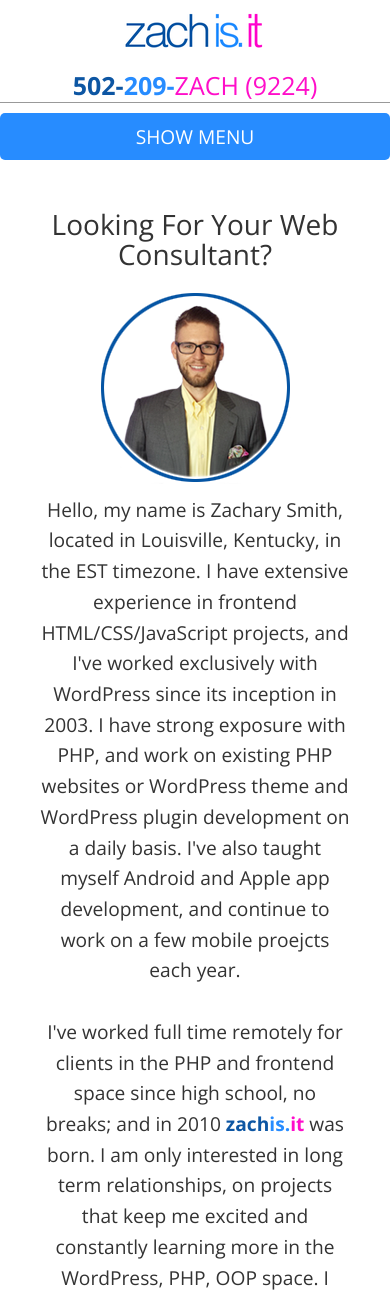
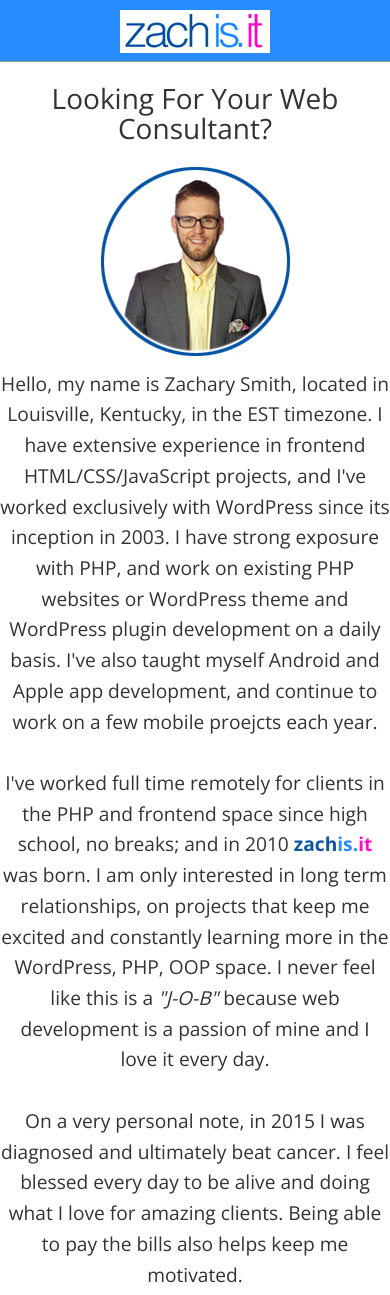
Before and after one commit to zachisit/zachis.it.two.dot.oh, a PHP site: page /about.php in a window 390 px wide. Shown: the top 1295 px of the page. Run offline with PHP 8.4, Linux system fonts and the light colour scheme; some libraries are stand-ins or nearby versions.

Commit message:
dj dougpound

```diff
--- a/header.php
+++ b/header.php
@@ -5,33 +5,77 @@
 <meta name="description" content="Zach Smith is an expert WordPress and PHP developer, equipped with the skills to finish Android and iOS mobile apps." />
 <meta name="keywords" content="PHP Developer, WordPress Developer, CakePHP expert, PHP programmer, WordPress Development, PHP Expert, Zachary Smith, freelance developer, freelance wordpress, freelance mobile developer, wordpress theme help, wordpress fix, louisville wordpress, louisville web development, louisville kentucky web development, website help" />
 <link rel="shortcut icon" href="images/favicon.ico" />
-<!--cdn call for jquery-->
+<!--vendor scripts-->
 <script src="http://ajax.googleapis.com/ajax/libs/jquery/1/jquery.min.js"></script>
 <script scr="https://cdnjs.cloudflare.com/ajax/libs/jquery/3.0.0-alpha1/jquery.js"></script>
-<!--js for website slideshow-->
 <script src="http://malsup.github.com/jquery.cycle2.js"></script>
 <!--font replacement -->
 <link href='https://fonts.googleapis.com/css?family=Open+Sans:400,700,600&subset=latin,latin-ext' rel='stylesheet' type='text/css'>
-<!-- jquery/css for the modals -->
+<!--internal js-->
 <script src="js/jquery.modal.js" type="text/javascript" charset="utf-8"></script>
 <link rel="stylesheet" href="js/jquery.modal.css" type="text/css" media="screen" />
 
 <head>
 <!-- responsive declaration -->
 <meta name="viewport" content="width=device-width, initial-scale=1">
-
-<!--TODO: put in seo title/meta etc here-->
-<!--onpage spinner loader -->
-<script type="text/javascript">
+<!--site css-->
+<link href="style.css" rel="stylesheet" type="text/css" media="all"  />
+<!--spinners - they don't stop -->
+<script type"text/javascript">
 $(window).load(function(){
     $('#cover').fadeOut(1000);
 });
 </script>
+</head>
+<!--
 
-</script>
-<!--site css-->
-<link href="style.css" rel="stylesheet" type="text/css" media="all"  />
-</head>
+
+
+
+
+
+
+
+
+
+
+
+
+
+
+
+
+	lulz
+
+
+
+
+
+
+
+
+
+
+
+
+
+
+
+
+
+
+ _   _       _ _              ___  _    __   __                ______
+| | | |     | | |            / _ \| |   \ \ / /                | ___ \
+| |_| | ___ | | | ___ _ __  / /_\ \ |_   \ V /___  _   _ _ __  | |_/ / ___  _   _
+|  _  |/ _ \| | |/ _ \ '__| |  _  | __|   \ // _ \| | | | '__| | ___ \/ _ \| | | |
+| | | | (_) | | |  __/ |    | | | | |_    | | (_) | |_| | |    | |_/ / (_) | |_| |
+\_| |_/\___/|_|_|\___|_|    \_| |_/\__|   \_/\___/ \__,_|_|    \____/ \___/ \__, |
+                                                                             __/ |
+                                                                            |___/
+
+@shsout out to kiwi
+@shout out to the taters
+-->
 <body>
 
 <div id="cover"></div>
--- a/index.php
+++ b/index.php
@@ -24,7 +24,6 @@
 		<div id="cta_contact">
 			<div id="cta_contact_text">Is your current developer not answering your calls or emails? Has it been "few days" since he last worked? Are you seeing simple tasks take days-or weeks-longer than needed? Tired of your programmer dropping the ball? <div class="button"><a href="contact.php" title="Contact Me">Talk Now</a></div><!--button--></div><!--cta-contact-text-->
 		</div><!--cta-contact-->
-<?php include 'footer.php' ?>
 
 </div><!--container-->
 
--- a/style.css
+++ b/style.css
@@ -57,7 +57,12 @@ input[type=checkbox]:checked ~ #menu{display: block;}
 #content {width:100%;float:left;padding:10px 0 30px 0;margin-top:20px;border-bottom:1px solid #999;}
 #content_left {width:197px;float:left;color:#075398;font-size:25px;line-height:110%;font-family:Georgia,sans-serif;font-style:italic;margin:2% 0 0 4%;}
 #content_right {width:389px;float:right;margin:0 20px 0 0;line-height:160%;text-align:justify;}
-#contenttext {width:80%;text-align:center;margin:0 auto;line-height:160%;}
+#contenttext {width:100%;text-align:center;margin:0 auto;line-height:160%;}
+#contenttext_right {width:23%;float:right;margin-top:20px;}
+#contenttext_left {width:70%;float:left;}
+#contenttext_right h2 {font-size:16px;text-transform:uppercase;padding-bottom:1px;margin-bottom:10px;border-bottom:1px solid gray;margin:0;}
+#contenttext_right ul {list-style:none;}
+#contenttext_right ul li {text-align:right !important;}
 .zach-is {color: #278cff;font-weight: bold;}
 .zach-zach {color: #0d56a3;font-weight: bold;}
 .zach-it {color: #fe0dcb;font-weight: bold;}
@@ -138,8 +143,9 @@ img {max-width:100%}
 #header_bottom_right li {border-right:1px solid #999;border-left:1px solid #999;border-bottom:1px solid #999;border-radius:5px;margin:0;}
 #header_bottom_right ul li, li a {width: 100%;color:#ff0ec9;text-decoration:none;padding:5px 0}
 .show-menu {display:block;margin-top:10px;text-transform:uppercase;}
-#header_top {width:100%;display:block;height:100%;}
-#header_right {width:100%;display:block;text-align:center;}
+#header_top {width:100%;display:block;height: 61px;background: #278cff;}
+#header_right {display: none;}
+#header_bottom {display:none;}
 #cta_contact {width:100%;display:block;height:100%;background:#278cff;color:white;font-size:1.3em;padding-bottom:25px;}
 #cta_web {width:100%;display:block;height:100%;padding:0 0 5% 0;border-bottom:0px;}
 #cta_web_left {width:100%;display:block;padding:0;margin:0;max-height:182px;}
@@ -157,4 +163,5 @@ img {max-width:100%}
 .websites_platforms_block {width:47%;margin: 0 3px;padding:0}
 .drupal, .joomla, .zend , .magento, .cake, .codeig {display:none;}
 .content_left_quote  {line-height:36px;text-align: center;color: white;background: #075398;padding: 49px 30px;font-size: 1.2em;}
+#content {padding-top:1px;margin-top:1px;}
 }/*end responsive */
```
